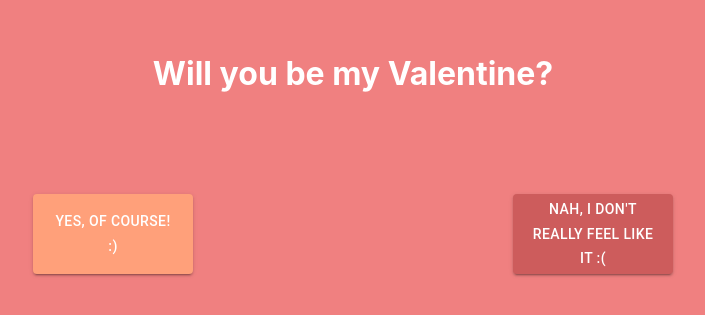
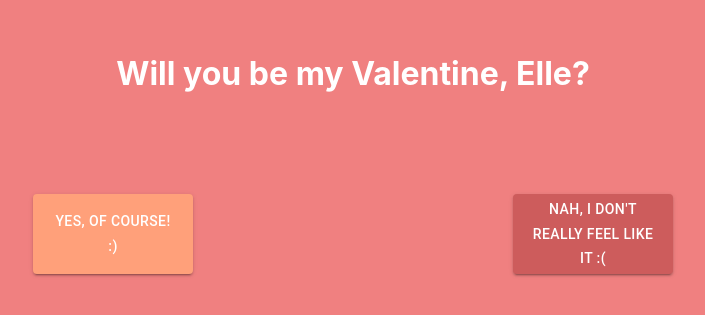
Before and after one commit to matthewtinker22/valentine-app, a React (Create React App) app: page /#/ in a window 1280 px wide. Shown: the part 247-562 px from the top of the page, without its empty margins (287-992 px from the left). Built offline with nearby package versions, Linux system fonts and the light colour scheme.

Commit message:
**Changes** *Added Elle's name to the landing page. *Removed unused imports in ConversationHeartsPage.tsx.

```diff
--- a/src/ConversationHeartsPage.tsx
+++ b/src/ConversationHeartsPage.tsx
@@ -3,7 +3,7 @@ import "./ConversationHeartsPage.scss";
 import {heartContentArray} from "./HeartContentArray";
 import {useCallback, useEffect, useMemo, useState} from "react";
 import {Favorite} from "@mui/icons-material";
-import {Link, useMatch} from "react-router-dom";
+import {Link} from "react-router-dom";
 
 export const ConversationHeartsPage = () => {
   const [activeIndex, setActiveIndex] = useState(0);
--- a/src/LandingPage.tsx
+++ b/src/LandingPage.tsx
@@ -7,7 +7,7 @@ export const LandingPage = () => {
   return (
     <div className="landingPageContainer">
       <h1 className="landingPageText">
-        Will you be my Valentine?
+        Will you be my Valentine, Elle?
       </h1>
       <div className="buttonContainer">
         <div>
```
